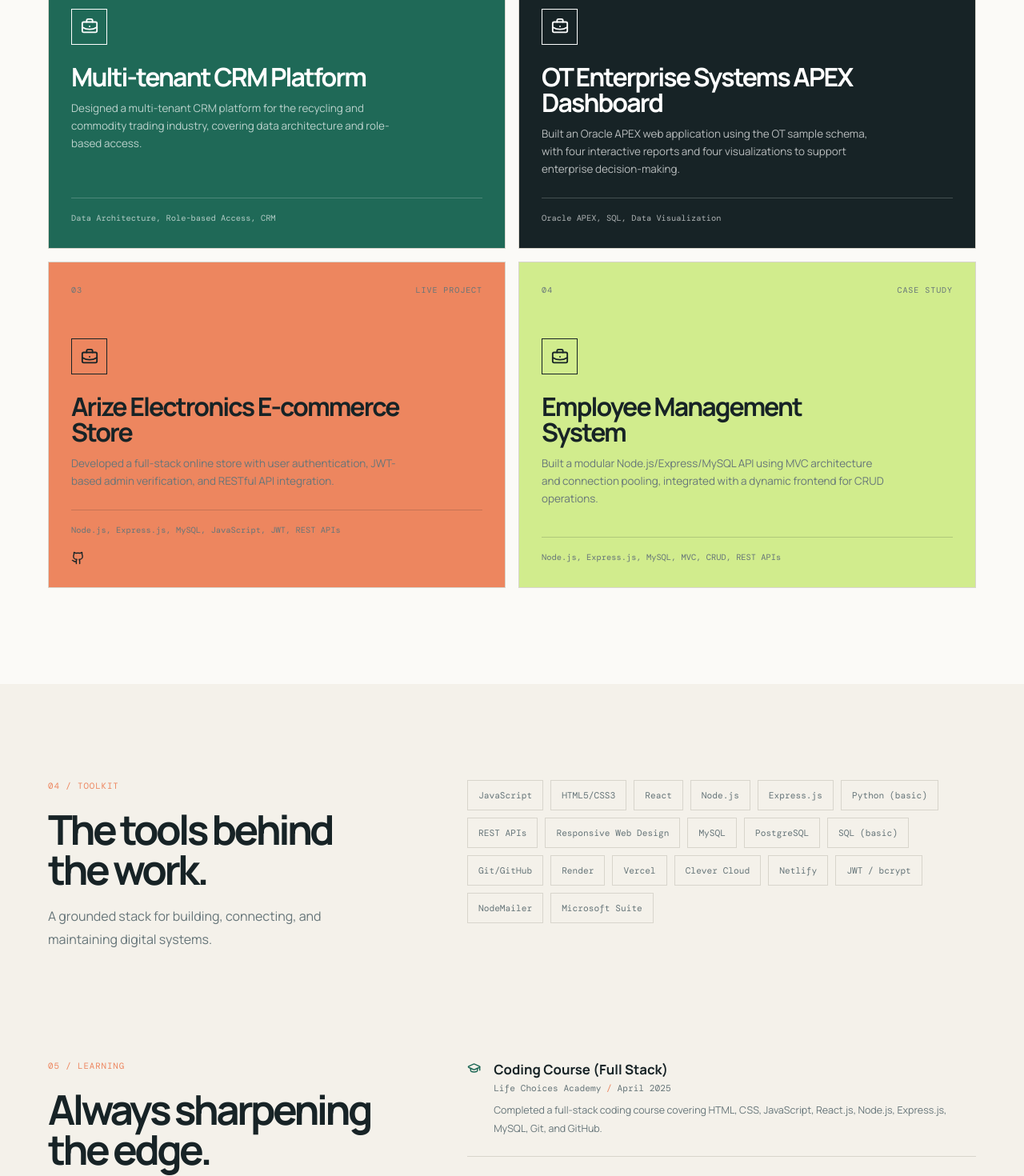
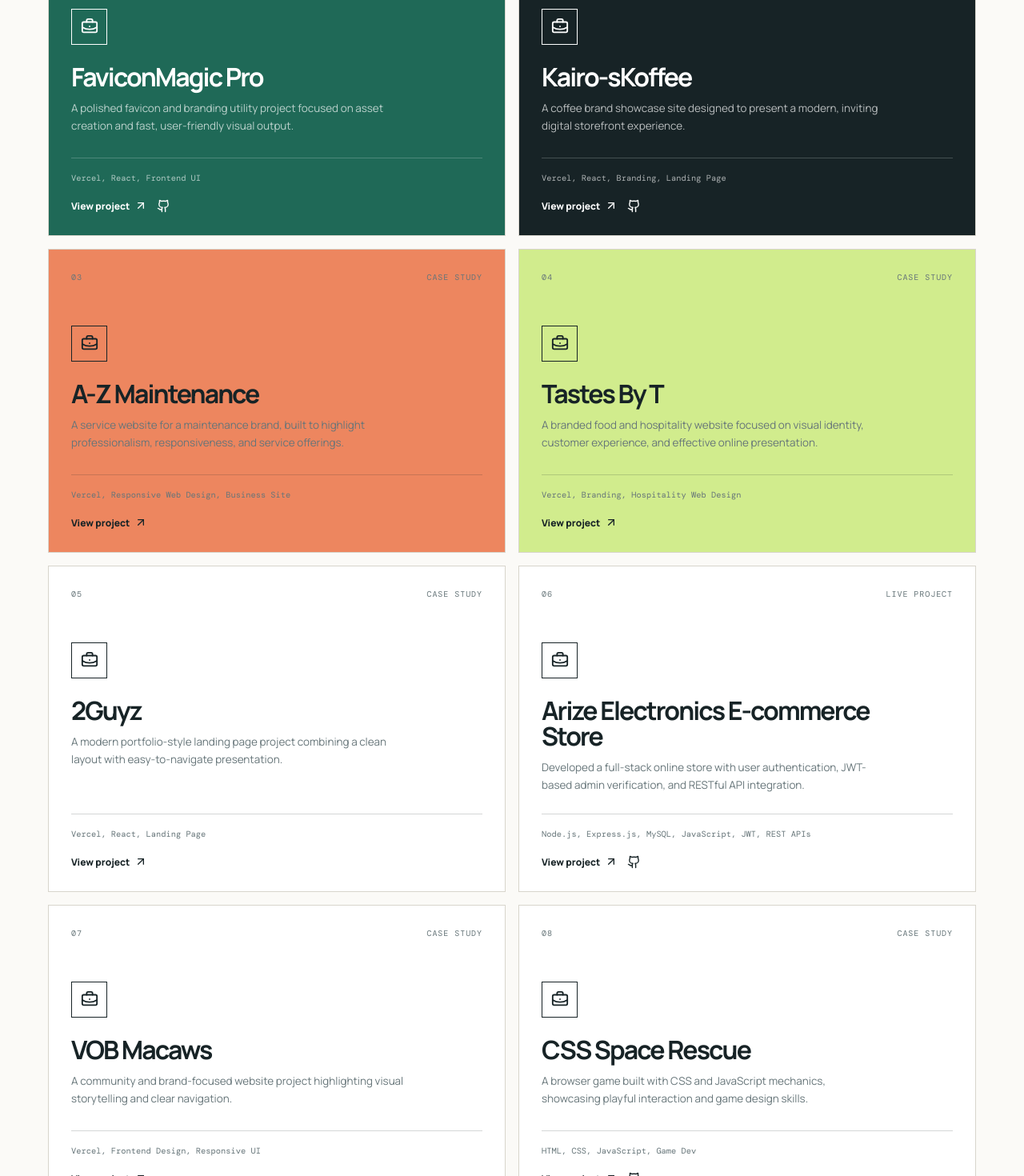
Before and after one commit to GeorgeZa01/React-Portfolio-Mark1, a React (Vite) app: page / in a window 1280 px wide. Shown: the part 3020-4490 px from the top of the page at 80% size. Built offline with nearby package versions, Linux system fonts and the light colour scheme; the HTML template or start-up script is replaced by a standard one.

Commit message:
update to projects

```diff
--- a/src/data/constants.js
+++ b/src/data/constants.js
@@ -45,6 +45,66 @@
 
 export const PROJECTS = [
   {
+    title: 'FaviconMagic Pro',
+    description: 'A polished favicon and branding utility project focused on asset creation and fast, user-friendly visual output.',
+    stack: 'Vercel, React, Frontend UI',
+    liveLink: 'https://favicon-by-jmdev.netlify.app/',
+    githubLink: 'https://github.com/GeorgeZa01/FaviconMagic_Pro',
+  },
+  {
+    title: 'Kairo-sKoffee',
+    description: 'A coffee brand showcase site designed to present a modern, inviting digital storefront experience.',
+    stack: 'Vercel, React, Branding, Landing Page',
+    liveLink: 'https://kairo-s-koffee.vercel.app/',
+    githubLink: 'https://github.com/GeorgeZa01/Kairo-sKoffee',
+  },
+  {
+    title: 'A-Z Maintenance',
+    description: 'A service website for a maintenance brand, built to highlight professionalism, responsiveness, and service offerings.',
+    stack: 'Vercel, Responsive Web Design, Business Site',
+    liveLink: 'https://a-z-maintanence.vercel.app/',
+  },
+  {
+    title: 'Tastes By T',
+    description: 'A branded food and hospitality website focused on visual identity, customer experience, and effective online presentation.',
+    stack: 'Vercel, Branding, Hospitality Web Design',
+    liveLink: 'https://www.tastesbyt.co.za/',
+  },
+  {
+    title: '2Guyz',
+    description: 'A modern portfolio-style landing page project combining a clean layout with easy-to-navigate presentation.',
+    stack: 'Vercel, React, Landing Page',
+    liveLink: 'https://2guyz.vercel.app/',
+  },
+  {
+    title: 'Arize Electronics E-commerce Store',
+    description: 'Developed a full-stack online store with user authentication, JWT-based admin verification, and RESTful API integration.',
+    stack: 'Node.js, Express.js, MySQL, JavaScript, JWT, REST APIs',
+    liveLink: 'https://arize-e-commerce.vercel.app/',
+    githubLink: 'https://github.com/GeorgeZa01/Arize-E-commerce',
+    image: 'https://georgeza01.github.io/Project-Screenshots/arize.png',
+  },
+  {
+    title: 'VOB Macaws',
+    description: 'A community and brand-focused website project highlighting visual storytelling and clear navigation.',
+    stack: 'Vercel, Frontend Design, Responsive UI',
+    liveLink: 'https://vob-macaws.vercel.app/',
+  },
+  {
+    title: 'CSS Space Rescue',
+    description: 'A browser game built with CSS and JavaScript mechanics, showcasing playful interaction and game design skills.',
+    stack: 'HTML, CSS, JavaScript, Game Dev',
+    liveLink: 'https://georgeza01.github.io/CSS_Space_Rescue/',
+    githubLink: 'https://github.com/GeorgeZa01/CSS_Space_Rescue',
+  },
+  {
+    title: 'Tower Block Game',
+    description: 'A small game project demonstrating logic, UI feedback, and web-based interaction design.',
+    stack: 'HTML, CSS, JavaScript, Game Dev',
+    liveLink: 'https://georgeza01.github.io/Tower-Block-Game/',
+    githubLink: 'https://github.com/GeorgeZa01/Tower-Block-Game',
+  },
+  {
     title: 'Multi-tenant CRM Platform',
     description: 'Designed a multi-tenant CRM platform for the recycling and commodity trading industry, covering data architecture and role-based access.',
     stack: 'Data Architecture, Role-based Access, CRM',
@@ -53,14 +113,6 @@
     title: 'OT Enterprise Systems APEX Dashboard',
     description: 'Built an Oracle APEX web application using the OT sample schema, with four interactive reports and four visualizations to support enterprise decision-making.',
     stack: 'Oracle APEX, SQL, Data Visualization',
-  },
-  {
-    title: 'Arize Electronics E-commerce Store',
-    description: 'Developed a full-stack online store with user authentication, JWT-based admin verification, and RESTful API integration.',
-    stack: 'Node.js, Express.js, MySQL, JavaScript, JWT, REST APIs',
-    // liveLink: 'https://arize-e-commerce.vercel.app/index.html',
-    githubLink: 'https://github.com/GeorgeZa01/Arize-E-commerce',
-    image: 'https://georgeza01.github.io/Project-Screenshots/arize.png',
   },
   {
     title: 'Employee Management System',
```
Also changed, not shown: 1 other file (tests, documents, lock files or other folders).
